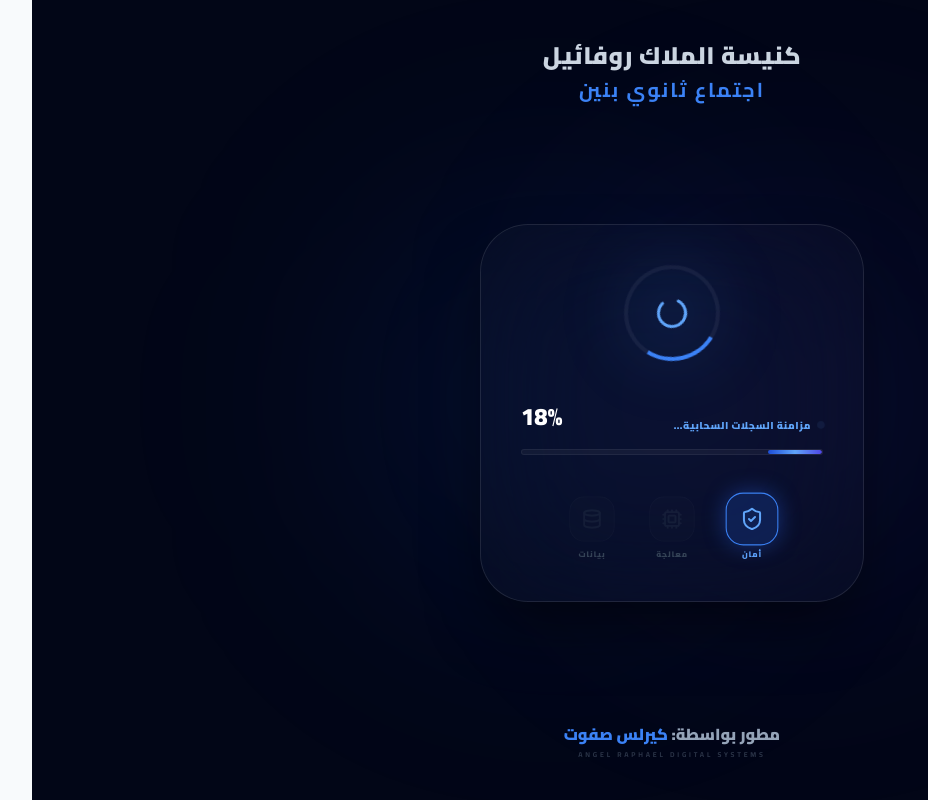
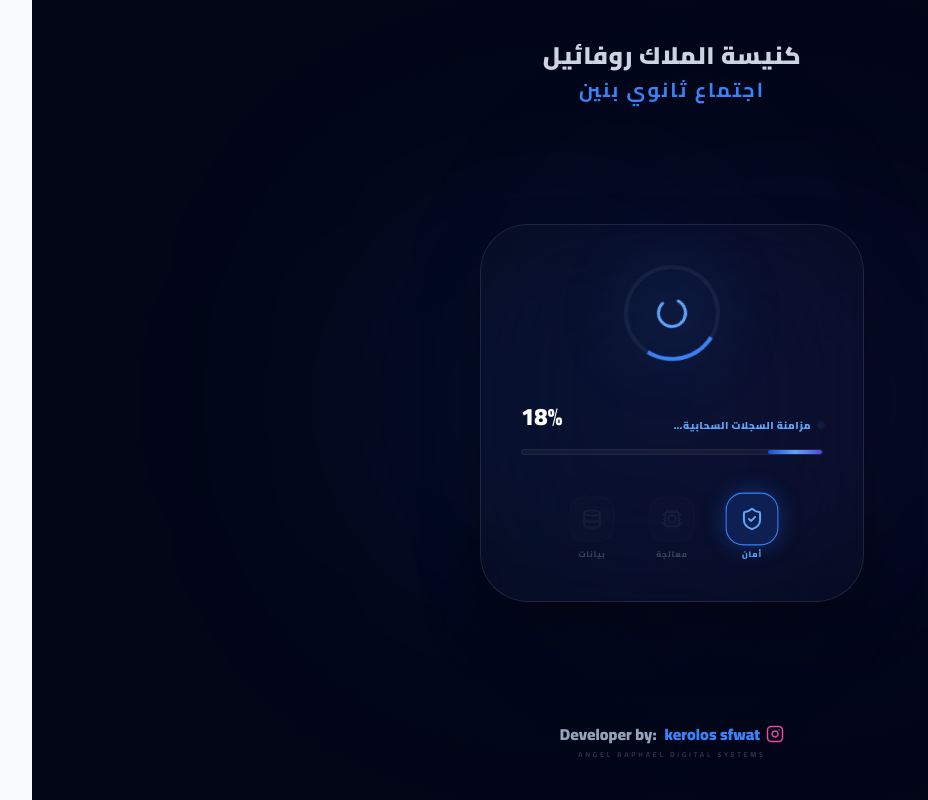
Before and after one commit to kokoker179-tech/-, a React (Vite) app: page /#/ in a window 1280 px wide. Shown: the whole page, without its empty margins (47-975 px from the left). Built offline with nearby package versions, Linux system fonts and the light colour scheme.

Commit message:
feat: Add developer credit and Instagram link
Updates various components to display developer credit with a clickable Instagram link, enhancing attribution and providing a direct contact method for the developer.

```diff
--- a/App.tsx
+++ b/App.tsx
@@ -18,7 +18,7 @@ import { SpecialFollowUp } from './pages/SpecialFollowUp';
 import { ServantPortal } from './pages/ServantPortal';
 import { Login } from './pages/Login';
 import { storageService } from './services/storageService';
-import { Loader2, Cpu, Database, ShieldCheck, Wifi } from 'lucide-react';
+import { Loader2, Cpu, Database, ShieldCheck, Wifi, Instagram } from 'lucide-react';
 
 const RouteManager = ({
   isAuthenticated,
@@ -264,8 +264,12 @@ const App: React.FC = () => {
         </div>
 
         <div className="relative z-10 text-center">
-           <p className="text-md font-black text-slate-400">
-             مطور بواسطة: <span className="text-blue-500">كيرلس صفوت</span>
+           <p className="text-base font-black text-slate-400 flex items-center justify-center gap-2" dir="ltr">
+             <span>Developer by:</span>
+             <a href="https://www.instagram.com/kero_sfwat?igsh=MW13OWg0bXE2emJmYg%3D%3D&utm_source=qr" target="_blank" rel="noopener noreferrer" className="text-blue-500 hover:text-blue-400 transition-colors flex items-center gap-1.5">
+               <span>kerolos sfwat</span>
+               <Instagram size={18} className="text-pink-500" />
+             </a>
            </p>
            <p className="text-[7px] font-bold text-slate-600 uppercase tracking-[0.4em] mt-1 opacity-60">Angel Raphael Digital Systems</p>
         </div>
@@ -289,7 +293,7 @@ const App: React.FC = () => {
         }}
         handleLogout={handleLogout}
       />
-      <SyncIndicator />
+      {isAuthenticated && <SyncIndicator />}
     </HashRouter>
   );
 };
--- a/components/Layout.tsx
+++ b/components/Layout.tsx
@@ -4,7 +4,7 @@ import { Link, useLocation } from "react-router-dom";
 import {
   Home, UserPlus, CheckSquare, Users, Menu, X,
   ClipboardList, Settings, LogOut, Code, Monitor,
-  Sun, Moon, Languages, Globe, Database, Loader2, Wifi, Trophy, UserCheck, ShieldCheck, UserCircle
+  Sun, Moon, Languages, Globe, Database, Loader2, Wifi, Trophy, UserCheck, ShieldCheck, UserCircle, Instagram
 } from 'lucide-react';
 import { storageService } from '../services/storageService';
 import { t, Lang } from '../services/i18n';
@@ -126,12 +126,12 @@ export const Layout: React.FC<LayoutProps> = ({ children, onLogout, hideSidebar
   const SignatureFooter = () => (
     <div className="mt-auto py-8 text-center px-4">
       <div className="w-12 h-px bg-slate-200 dark:bg-slate-800 mx-auto mb-4"></div>
-      <p className="text-[11px] font-black text-slate-400 dark:text-slate-500 flex items-center justify-center gap-1.5 uppercase tracking-wider">
-        <Code size={12} className="text-blue-500" />
-        {lang === 'ar' ? 'نظام مطور بواسطة:' : 'Developed by:'}
-        <span className="bg-clip-text text-transparent bg-gradient-to-r from-blue-600 to-purple-600">
-          {lang === 'ar' ? 'كيرلس صفوت' : 'Kirillos Safwat'}
-        </span>
+      <p className="text-[11px] font-black text-slate-400 dark:text-slate-500 flex items-center justify-center gap-1.5 uppercase tracking-wider" dir="ltr">
+        <span>Developer by:</span>
+        <a href="https://www.instagram.com/kero_sfwat?igsh=MW13OWg0bXE2emJmYg%3D%3D&utm_source=qr" target="_blank" rel="noopener noreferrer" className="bg-clip-text text-transparent bg-gradient-to-r from-blue-600 to-purple-600 hover:opacity-80 transition-opacity flex items-center gap-1">
+          <span>kerolos sfwat</span>
+          <Instagram size={12} className="text-pink-500" />
+        </a>
       </p>
       <p className="text-[9px] text-slate-300 dark:text-slate-600 font-bold mt-1 uppercase">Angel Raphael Church System</p>
     </div>
--- a/constants.ts
+++ b/constants.ts
@@ -107,7 +107,7 @@ export const generateMarathonWeeklyReport = async (group: any, marathon: any, we
         <tbody>${rows}</tbody>
       </table>
       <div style="margin-top: 40px; text-align: center; color: #94a3b8; font-size: 12px;">
-        مطور بواسطة: كيرلس صفوت | Angel Raphael Digital Systems
+        Developer by: kerolos sfwat | Angel Raphael Digital Systems
       </div>
     </div>
   `;
@@ -170,7 +170,7 @@ export const generateMarathonFinalReport = async (marathon: any, group: any, all
       </div>
 
       <div style="text-align: center; margin-top: 60px; border-top: 1px solid #e2e8f0; pt: 20px;">
-        <p style="font-weight: bold; color: #64748b;">مطور بواسطة: كيرلس صفوت</p>
+        <p style="font-weight: bold; color: #64748b;">Developer by: kerolos sfwat</p>
         <p style="font-size: 10px; color: #94a3b8;">Angel Raphael Digital Systems | 2026</p>
       </div>
     </div>
@@ -227,7 +227,7 @@ export const generateFullReportPDF = async (youthList: any[], records: any[]) =>
         <tbody>${rows}</tbody>
       </table>
       <div style="margin-top: 40px; text-align: center; color: #94a3b8; font-size: 12px;">
-        مطور بواسطة: كيرلس صفوت | Angel Raphael Digital Systems
+        Developer by: kerolos sfwat | Angel Raphael Digital Systems
       </div>
     </div>
   `;
@@ -348,7 +348,7 @@ export const generateDetailedYouthReportPDF = async (youth: any, history: any[],
       ${pointsSection}
 
       <div style="margin-top: 50px; text-align: center; border-top: 1px solid #e2e8f0; padding-top: 20px;">
-        <p style="font-weight: bold; color: #64748b; margin: 0;">مطور بواسطة: كيرلس صفوت</p>
+        <p style="font-weight: bold; color: #64748b; margin: 0;">Developer by: kerolos sfwat</p>
         <p style="font-size: 10px; color: #94a3b8;">Angel Raphael Digital Systems | 2026</p>
       </div>
     </div>
--- a/pages/Login.tsx
+++ b/pages/Login.tsx
@@ -1,5 +1,5 @@
 
-import { ShieldCheck, Lock, AlertCircle, Loader2, Users, Hash, Search, ArrowRight, Sparkles, CheckCircle2, Code, Info, UserCheck } from 'lucide-react';
+import { ShieldCheck, Lock, AlertCircle, Loader2, Users, Hash, Search, ArrowRight, Sparkles, CheckCircle2, Code, Info, UserCheck, Instagram } from 'lucide-react';
 import { storageService } from '../services/storageService';
 import React, { useState } from 'react';
 
@@ -246,8 +246,12 @@ export const Login: React.FC<LoginProps> = ({ onLoginSuccess }) => {
           </div>
 
           <div className="bg-white/[0.02] py-6 px-8 text-center border-t border-white/5">
-            <p className="text-[11px] font-black text-blue-400 flex items-center justify-center gap-2">
-              <Code size={14} /> مطور بواسطة: <span className="text-white font-black underline decoration-blue-500">كيرلس صفوت</span>
+            <p className="text-base font-black text-blue-400 flex items-center justify-center gap-2" dir="ltr">
+              <span>Developer by:</span>
+              <a href="https://www.instagram.com/kero_sfwat?igsh=MW13OWg0bXE2emJmYg%3D%3D&utm_source=qr" target="_blank" rel="noopener noreferrer" className="text-white font-black hover:text-blue-400 transition-colors flex items-center gap-1.5">
+                <span>kerolos sfwat</span>
+                <Instagram size={18} className="text-pink-500" />
+              </a>
             </p>
           </div>
         </div>
```
